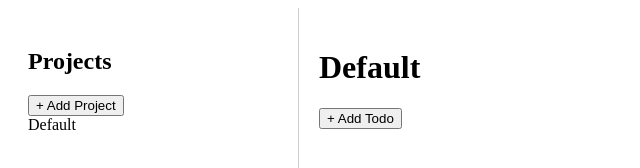
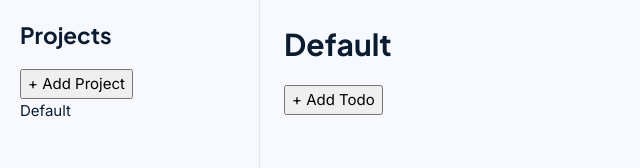
Before and after one commit to Noorullah814/the-odin-project, a website built with webpack: page javascript/04-todo-list/src/template.html in a window 1280 px wide. Shown: the top 168 px of the page, without its empty margins (0-640 px from the left). Built offline with nearby package versions, Linux system fonts and the light colour scheme.

Commit message:
Establish Taskflow design system

```diff
--- a/javascript/04-todo-list/src/style.css
+++ b/javascript/04-todo-list/src/style.css
@@ -1,15 +1,166 @@
+
+/* ========================================
+   1. Taskflow Design System
+======================================== */
+
+/* Google Fonts */
+@import url("https://fonts.googleapis.com/css2?family=Inter:wght@400;500;600;700&family=Plus+Jakarta+Sans:wght@500;600;700&display=swap");
+
+:root {
+  /* Brand colors */
+  --color-primary: #4f46e5;
+  --color-primary-hover: #4338ca;
+  --color-primary-light: #eef2ff;
+
+  /* Application surfaces */
+  --color-sidebar: #0f172a;
+  --color-sidebar-hover: #1e293b;
+  --color-background: #f8f9ff;
+  --color-surface: #ffffff;
+  --color-surface-muted: #f1f5f9;
+
+  /* Text colors */
+  --color-text: #0b1c30;
+  --color-text-secondary: #64748b;
+  --color-text-muted: #94a3b8;
+  --color-text-inverse: #f8fafc;
+
+  /* Borders */
+  --color-border: #e2e8f0;
+  --color-border-strong: #cbd5e1;
+
+  /* Semantic colors */
+  --color-success: #059669;
+  --color-success-light: #d1fae5;
+  --color-warning: #b45309;
+  --color-warning-light: #fef3c7;
+  --color-danger: #dc2626;
+  --color-danger-light: #fee2e2;
+
+  /* Typography */
+  --font-heading: "Plus Jakarta Sans", sans-serif;
+  --font-body: "Inter", sans-serif;
+
+  --text-xs: 0.75rem;
+  --text-sm: 0.8125rem;
+  --text-base: 0.9375rem;
+  --text-lg: 1.125rem;
+  --text-xl: 1.5rem;
+  --text-2xl: 2rem;
+
+  /* Spacing */
+  --space-1: 0.25rem;
+  --space-2: 0.5rem;
+  --space-3: 0.75rem;
+  --space-4: 1rem;
+  --space-5: 1.25rem;
+  --space-6: 1.5rem;
+  --space-8: 2rem;
+
+  /* Layout */
+  --sidebar-width: 260px;
+  --content-padding: 1.5rem;
+
+  /* Borders and shadows */
+  --radius-sm: 6px;
+  --radius-md: 8px;
+  --radius-lg: 10px;
+  --radius-xl: 12px;
+  --radius-full: 9999px;
+
+  --shadow-subtle:
+    0 1px 3px rgba(15, 23, 42, 0.06),
+    0 1px 2px rgba(15, 23, 42, 0.04);
+
+  /* Motion */
+  --transition-fast: 150ms ease;
+}
+
+/* ========================================
+   2. Reset and Global Defaults
+======================================== */
+
+* {
+  box-sizing: border-box;
+}
+
+html {
+  min-width: 320px;
+  scroll-behavior: smooth;
+}
+
+body {
+  margin: 0;
+  min-height: 100vh;
+  background: var(--color-background);
+  color: var(--color-text);
+  font-family: var(--font-body);
+  font-size: var(--text-base);
+  line-height: 1.6;
+  -webkit-font-smoothing: antialiased;
+}
+
+button,
+input,
+textarea,
+select {
+  font: inherit;
+}
+
+button {
+  cursor: pointer;
+}
+
+button:focus-visible,
+input:focus-visible,
+textarea:focus-visible,
+select:focus-visible {
+  outline: 2px solid var(--color-primary);
+  outline-offset: 2px;
+}
+
+input,
+textarea,
+select {
+  color: var(--color-text);
+}
+
+h1,
+h2,
+h3,
+h4 {
+  margin-top: 0;
+  font-family: var(--font-heading);
+  line-height: 1.35;
+}
+
+p {
+  margin-top: 0;
+}
+
+button:disabled {
+  cursor: not-allowed;
+  opacity: 0.6;
+}
+
+/* ========================================
+   3. Existing Layout Foundation
+======================================== */
+
 #app {
   display: flex;
   min-height: 100vh;
 }
 
 #sidebar {
-  width: 250px;
-  padding: 20px;
-  border-right: 1px solid #ccc;
+  flex-shrink: 0;
+  width: var(--sidebar-width);
+  padding: var(--space-5);
+  border-right: 1px solid var(--color-border);
 }
 
 #main-content {
   flex: 1;
-  padding: 20px;
+  min-width: 0;
+  padding: var(--content-padding);
 }
```
